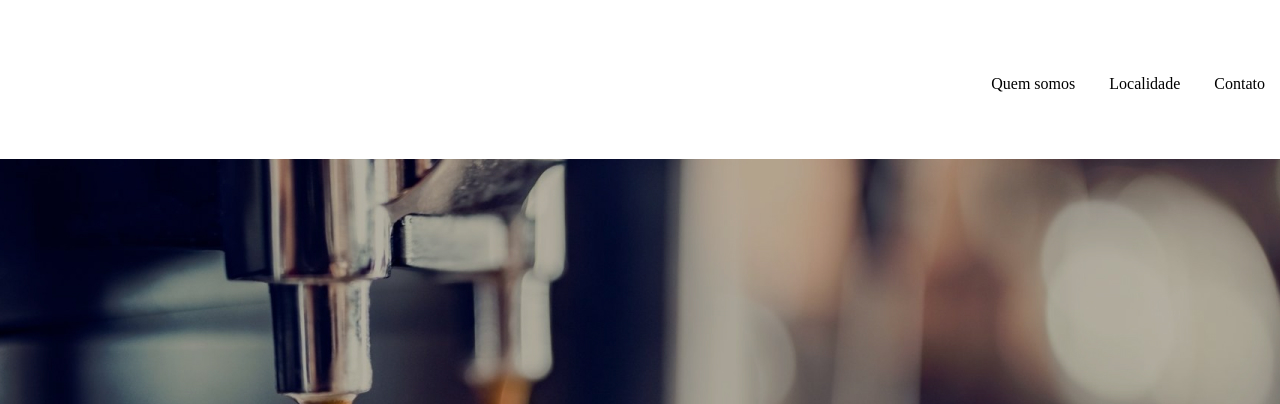
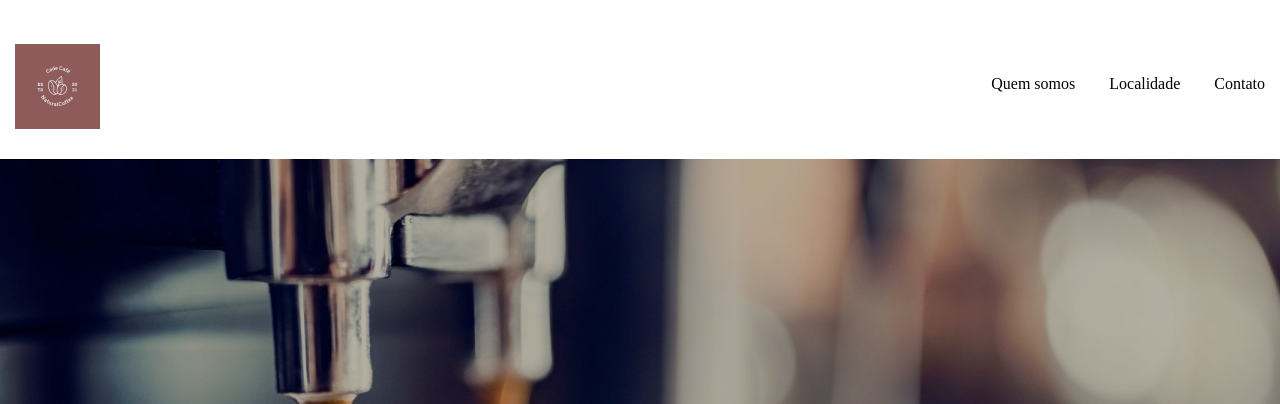
Before and after one commit to Eduestg/paginacafe, a plain HTML site: page index.html in a window 1280 px wide. Shown: the top 404 px of the page. Drawn offline with Linux system fonts and the light colour scheme.

Commit message:
Update style.css

```diff
--- a/src/css/style.css
+++ b/src/css/style.css
@@ -12,7 +12,7 @@ body {
 }
 
 .cabecalho .logo{
-    background: url(../src/images/logo.jpg) center center
+    background: url(/src/images/logo.jpg) center center
     no-repeat;
     width: 85px;
     height: 85px;
```
